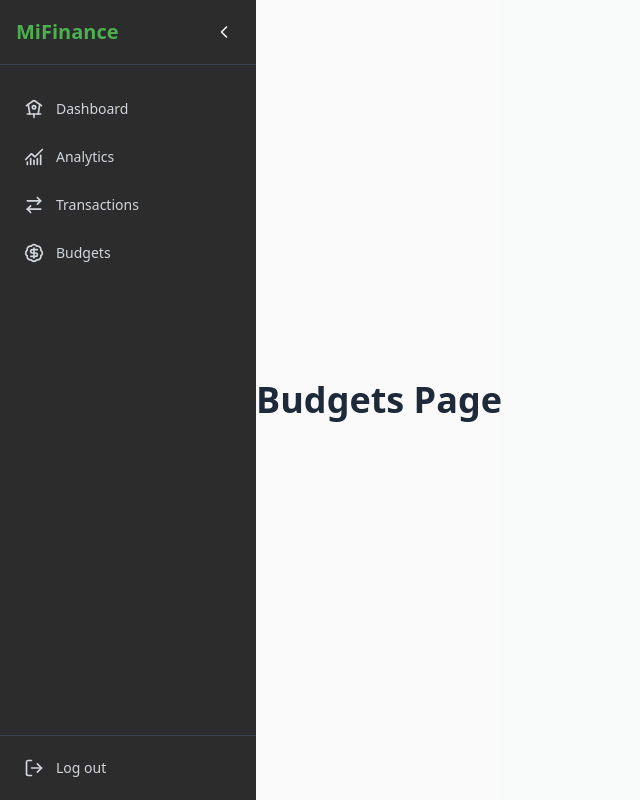
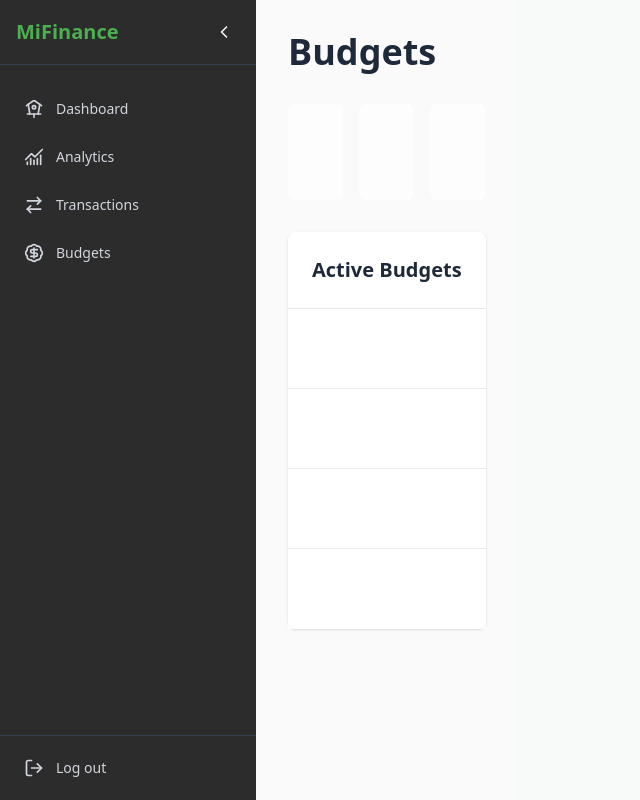
Before and after one commit to Githinji0/MiFinance, a Next.js app in the folder client/: page /budgets in a window 1280 px wide. Shown: the whole page, without its empty margins (0-640 px from the left). Built offline with nearby package versions, Linux system fonts and the light colour scheme.

Commit message:
feat: redesign Budgets page layout with summary cards and active budgets section

```diff
--- a/client/app/budgets/page.tsx
+++ b/client/app/budgets/page.tsx
@@ -1,6 +1,29 @@
-export default function Budgets(){
-    return(
-        <div className="flex min-h-screen items-center justify-center bg-zinc-50 font-sans dark:bg-black">
-            <h1 className="text-4xl font-bold text-gray-800 dark:text-gray-200">Budgets Page</h1>
-        </div>
-    )}
+
+    export default function Budgets(){
+        return(
+            <div className="flex min-h-screen flex-col bg-zinc-50 dark:bg-black p-8">
+                <div className="max-w-6xl mx-auto w-full">
+                    <h1 className="text-4xl font-bold text-gray-800 dark:text-gray-200 mb-8">Budgets</h1>
+
+                    {/* Budget Summary Cards */}
+                    <div className="grid grid-cols-1 md:grid-cols-3 gap-4 mb-8">
+                        {[...Array(3)].map((_, i) => (
+                            <div key={i} className="h-24 bg-white dark:bg-zinc-900 rounded-lg animate-pulse"></div>
+                        ))}
+                    </div>
+
+                    {/* Budget List */}
+                    <div className="bg-white dark:bg-zinc-900 rounded-lg shadow">
+                        <div className="p-6 border-b border-gray-200 dark:border-zinc-800">
+                            <h2 className="text-xl font-semibold text-gray-800 dark:text-gray-200">Active Budgets</h2>
+                        </div>
+                        <div className="divide-y divide-gray-200 dark:divide-zinc-800">
+                            {[...Array(4)].map((_, i) => (
+                                <div key={i} className="p-6 h-20 bg-white dark:bg-zinc-900 animate-pulse"></div>
+                            ))}
+                        </div>
+                    </div>
+                </div>
+            </div>
+        )
+    }
```
